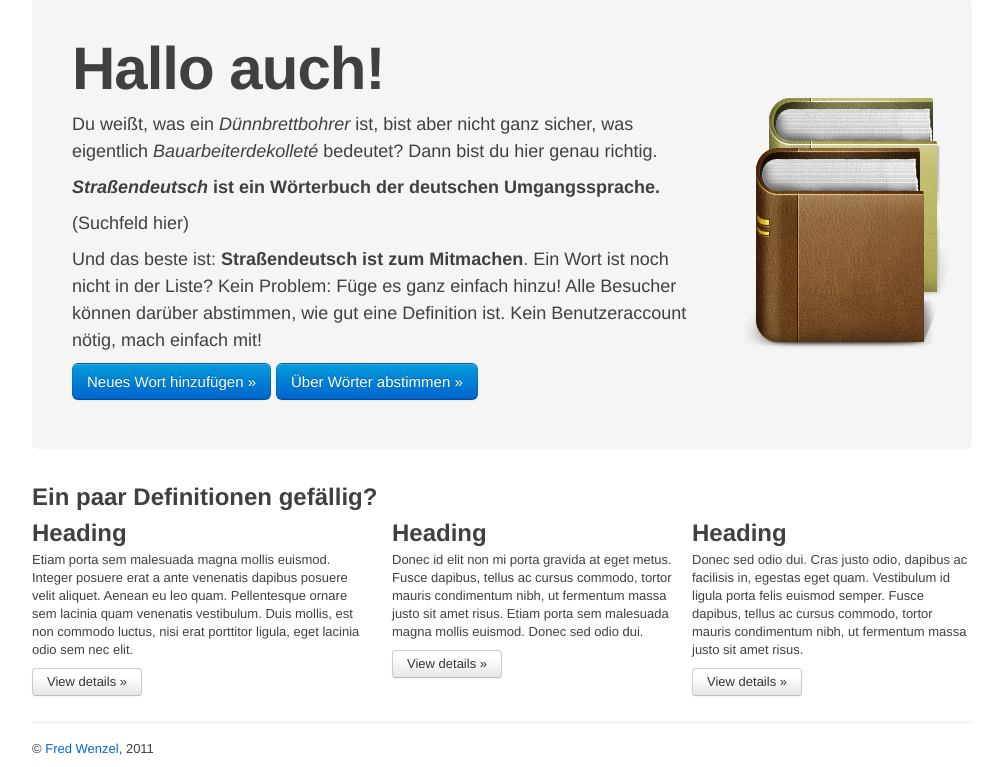
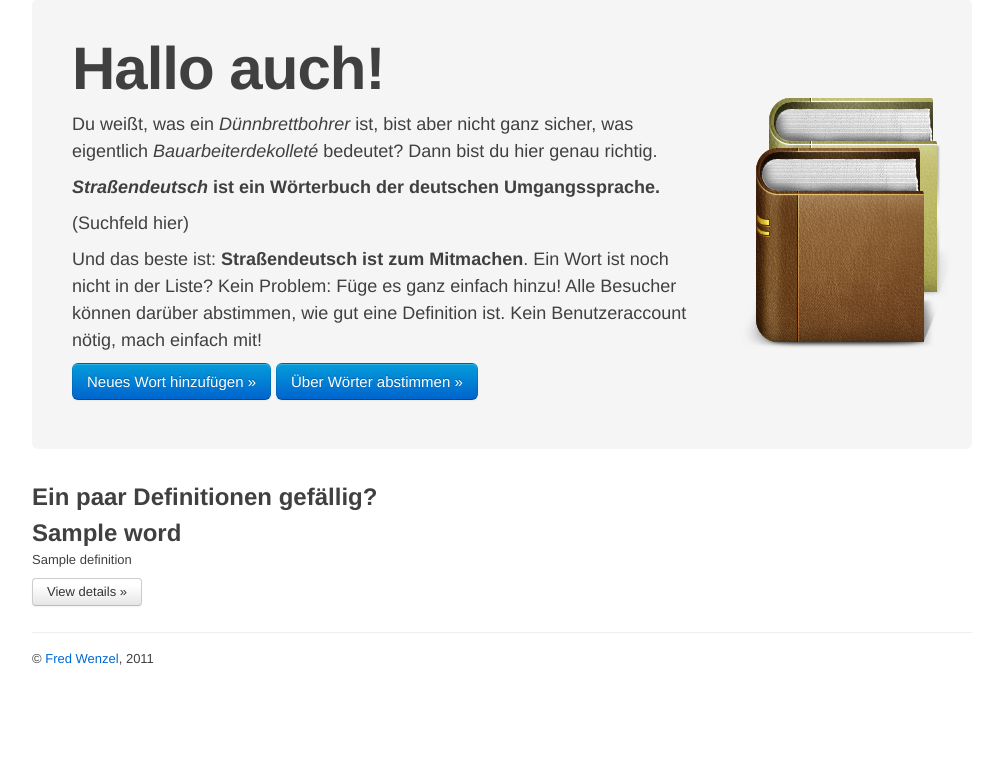
Before and after one commit to fwenzel/strassendeutsch, a Flask app: template woerterbuch/templates/index.html in a window 1280 px wide. Shown: the part 61-828 px from the top of the page, without its empty margins (138-1136 px from the left). After the commit the page ends 726 px from the top, so only its background shows below. Run offline with Flask 2, Linux system fonts and the light colour scheme; the template is opened without the code that fills it: most values are stand-ins (such as "Sample title", 1, 10 or a date in 2020); parts of the project's set-up code (start-up, migrations or seed data) failed here and were passed over.

Commit message:
Show random defs on the front page.

```diff
--- a/woerterbuch/templates/index.html
+++ b/woerterbuch/templates/index.html
@@ -29,20 +29,12 @@
   </div>
 </div>
 <div class="row">
-  <div class="span6">
-    <h2>Heading</h2>
-    <p>Etiam porta sem malesuada magna mollis euismod. Integer posuere erat a ante venenatis dapibus posuere velit aliquet. Aenean eu leo quam. Pellentesque ornare sem lacinia quam venenatis vestibulum. Duis mollis, est non commodo luctus, nisi erat porttitor ligula, eget lacinia odio sem nec elit.</p>
-    <p><a class="btn" href="#">View details &raquo;</a></p>
-  </div>
-  <div class="span5">
-    <h2>Heading</h2>
-     <p>Donec id elit non mi porta gravida at eget metus. Fusce dapibus, tellus ac cursus commodo, tortor mauris condimentum nibh, ut fermentum massa justo sit amet risus. Etiam porta sem malesuada magna mollis euismod. Donec sed odio dui. </p>
-    <p><a class="btn" href="#">View details &raquo;</a></p>
- </div>
-  <div class="span5">
-    <h2>Heading</h2>
-    <p>Donec sed odio dui. Cras justo odio, dapibus ac facilisis in, egestas eget quam. Vestibulum id ligula porta felis euismod semper. Fusce dapibus, tellus ac cursus commodo, tortor mauris condimentum nibh, ut fermentum massa justo sit amet risus.</p>
-    <p><a class="btn" href="#">View details &raquo;</a></p>
-  </div>
+  {% for word in words %}
+    <div class="span5">
+      <h2>{{ word.title }}</h2>
+      <p>{{ word.definition }}</p>
+      <p><a class="btn" href="#">View details &raquo;</a></p>
+    </div>
+  {% endfor %}
 </div>
 {% endblock %}
--- a/woerterbuch/views.py
+++ b/woerterbuch/views.py
@@ -6,11 +6,14 @@
 
 @app.route('/')
 def index():
-    return render_template('index.html')
+    """Front page."""
+    words = [db.Word.find_random() for i in xrange(3)]
+    return render_template('index.html', words=words)
 
 
 @app.route('/new', methods=["GET", "POST"])
 def new_word():
+    """New word submission."""
     form = NewWordForm(request.form)
     if form.validate_on_submit():
         word = db.Word()
```
